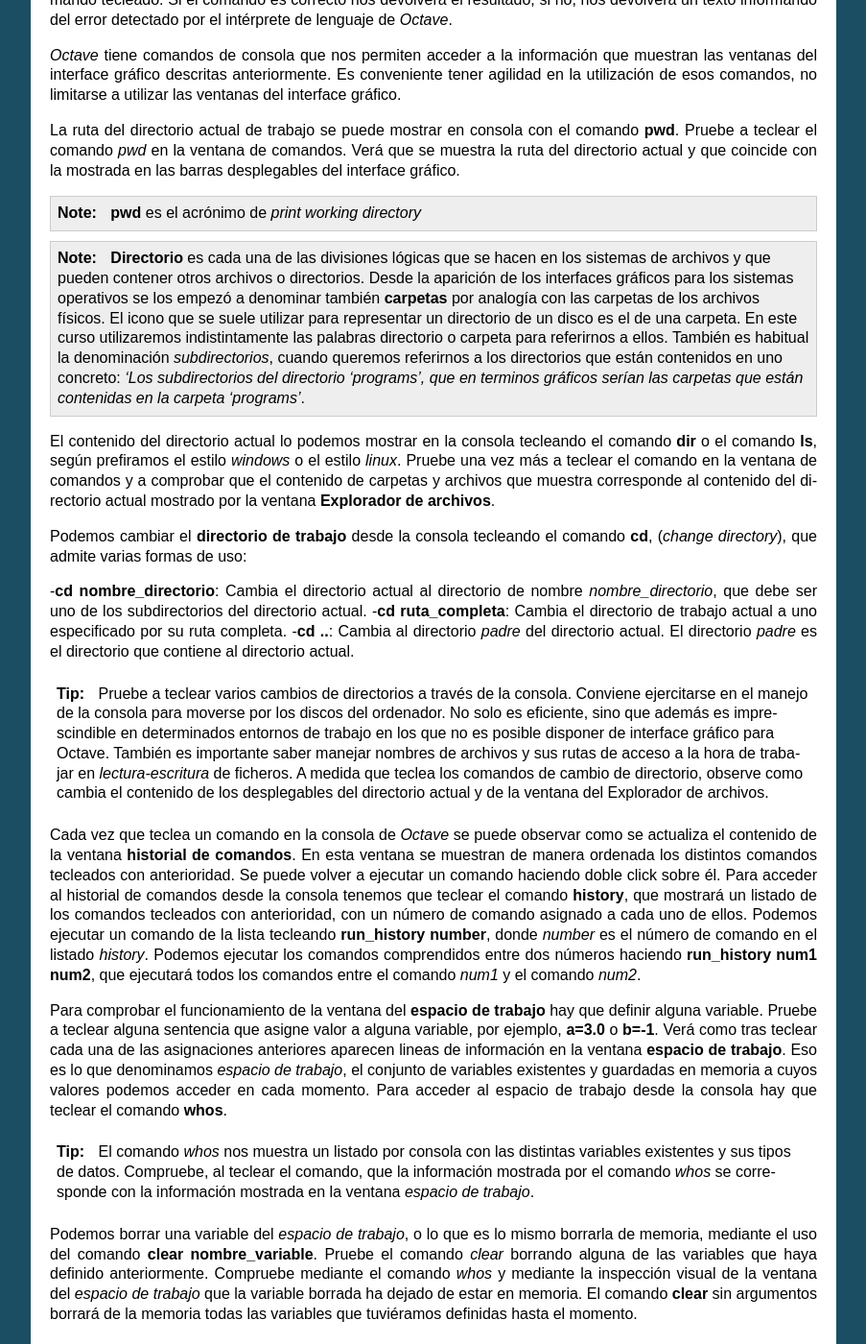
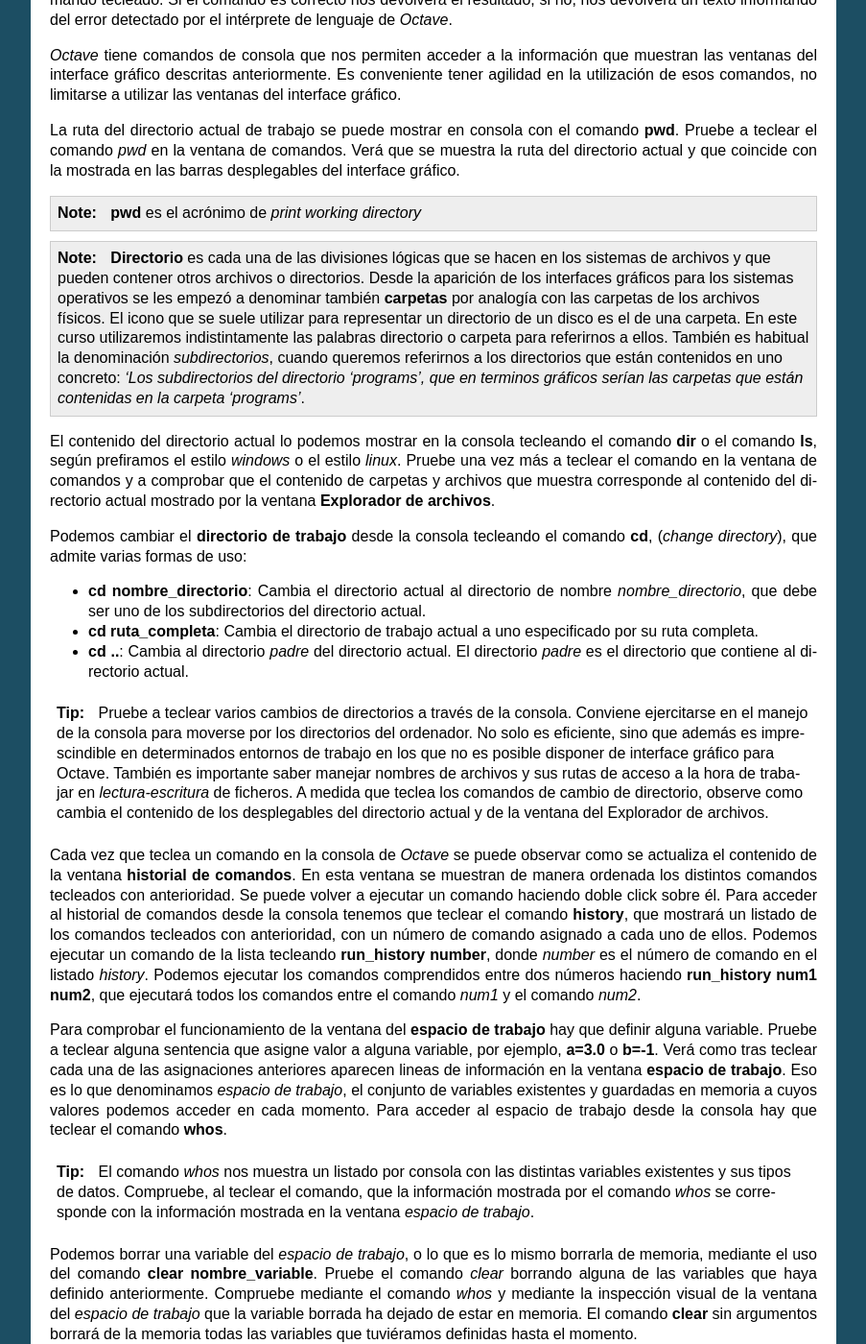
Before and after one commit to shiguera/cursorec, a Sphinx documentation site: the page built from source/intro.rst, in a window 1280 px wide and 1400 px high, scrolled down 1975 px. Shown: the whole window at 96% size, without its empty margins (198-1101 px from the left). Built offline with Sphinx 7.4.7, drawn with Linux system fonts in a browser that asks for light colours; some of the changed text lies outside the part shown.

Commit message:
Add content to intro.rst

```diff
--- a/source/intro.rst
+++ b/source/intro.rst
@@ -54,18 +54,20 @@ La ruta del directorio actual de trabajo se puede mostrar en consola con el coma
 
 .. note:: **pwd** es el acrónimo de *print working directory*
 
-.. note:: **Directorio** es cada una de las divisiones lógicas que se hacen en los sistemas de archivos y que pueden contener otros archivos o directorios. Desde la aparición de los interfaces gráficos para los sistemas operativos se los empezó a denominar también **carpetas** por analogía con las carpetas de los archivos físicos. El icono que se suele utilizar para representar un directorio de un disco es el de una carpeta. En este curso utilizaremos indistintamente las palabras directorio o carpeta para referirnos a ellos. También es habitual la denominación *subdirectorios*, cuando queremos referirnos a los directorios que están contenidos en uno concreto: *'Los subdirectorios del directorio 'programs', que en terminos gráficos serían las carpetas que están contenidas en la carpeta 'programs'*.
+.. note:: **Directorio** es cada una de las divisiones lógicas que se hacen en los sistemas de archivos y que pueden contener otros archivos o directorios. Desde la aparición de los interfaces gráficos para los sistemas operativos se les empezó a denominar también **carpetas** por analogía con las carpetas de los archivos físicos. El icono que se suele utilizar para representar un directorio de un disco es el de una carpeta. En este curso utilizaremos indistintamente las palabras directorio o carpeta para referirnos a ellos. También es habitual la denominación *subdirectorios*, cuando queremos referirnos a los directorios que están contenidos en uno concreto: *'Los subdirectorios del directorio 'programs', que en terminos gráficos serían las carpetas que están contenidas en la carpeta 'programs'*.
 
 El contenido del directorio actual lo podemos mostrar en la consola tecleando el comando **dir** o el comando **ls**, según prefiramos el estilo *windows* o el estilo *linux*. Pruebe una vez más a teclear el comando en la ventana de comandos y a comprobar que el contenido de carpetas y archivos que muestra corresponde al contenido del directorio actual mostrado por la ventana **Explorador de archivos**.
 
 Podemos cambiar el **directorio de trabajo** desde la consola tecleando el comando **cd**, (*change directory*), que admite varias formas de uso:
 
--**cd nombre_directorio**: Cambia el directorio actual al directorio de nombre *nombre_directorio*, que debe ser uno de los subdirectorios del directorio actual.
--**cd ruta_completa**: Cambia el directorio de trabajo actual a uno especificado por su ruta completa.
--**cd ..**: Cambia al directorio *padre* del directorio actual. El directorio *padre* es el directorio que contiene al directorio actual.
+- **cd nombre_directorio**: Cambia el directorio actual al directorio de nombre *nombre_directorio*, que debe ser uno de los subdirectorios del directorio actual.
+
+- **cd ruta_completa**: Cambia el directorio de trabajo actual a uno especificado por su ruta completa.
+
+- **cd ..**: Cambia al directorio *padre* del directorio actual. El directorio *padre* es el directorio que contiene al directorio actual.
 
 .. tip::
-	Pruebe a teclear varios cambios de directorios a través de la consola. Conviene ejercitarse en el manejo de la consola para moverse por los discos del ordenador. No solo es eficiente, sino que además es imprescindible en determinados entornos de trabajo en los que no es posible disponer de interface gráfico para Octave. También es importante saber manejar nombres de archivos y sus rutas de acceso a la hora de trabajar en *lectura-escritura* de ficheros. A medida que teclea los comandos de cambio de directorio, observe como cambia el contenido de los desplegables del directorio actual y de la ventana del Explorador de archivos.
+	Pruebe a teclear varios cambios de directorios a través de la consola. Conviene ejercitarse en el manejo de la consola para moverse por los directorios del ordenador. No solo es eficiente, sino que además es imprescindible en determinados entornos de trabajo en los que no es posible disponer de interface gráfico para Octave. También es importante saber manejar nombres de archivos y sus rutas de acceso a la hora de trabajar en *lectura-escritura* de ficheros. A medida que teclea los comandos de cambio de directorio, observe como cambia el contenido de los desplegables del directorio actual y de la ventana del Explorador de archivos.
 
 Cada vez que teclea un comando en la consola de *Octave* se puede observar como se actualiza el contenido de la ventana **historial de comandos**. En esta ventana se muestran de manera ordenada los distintos comandos tecleados con anterioridad. Se puede volver a ejecutar un comando haciendo doble click sobre él. Para acceder al historial de comandos desde la consola tenemos que teclear el comando **history**, que mostrará un listado de los comandos tecleados con anterioridad, con un número de comando asignado a cada uno de ellos. Podemos ejecutar un comando de la lista tecleando **run_history number**, donde *number* es el número de comando en el listado *history*. Podemos ejecutar los comandos comprendidos entre dos números haciendo **run_history num1 num2**, que ejecutará todos los comandos entre el comando *num1* y el comando *num2*.
 
```
Also changed, not shown: other parts of source/intro.rst (+5 -1 lines).
